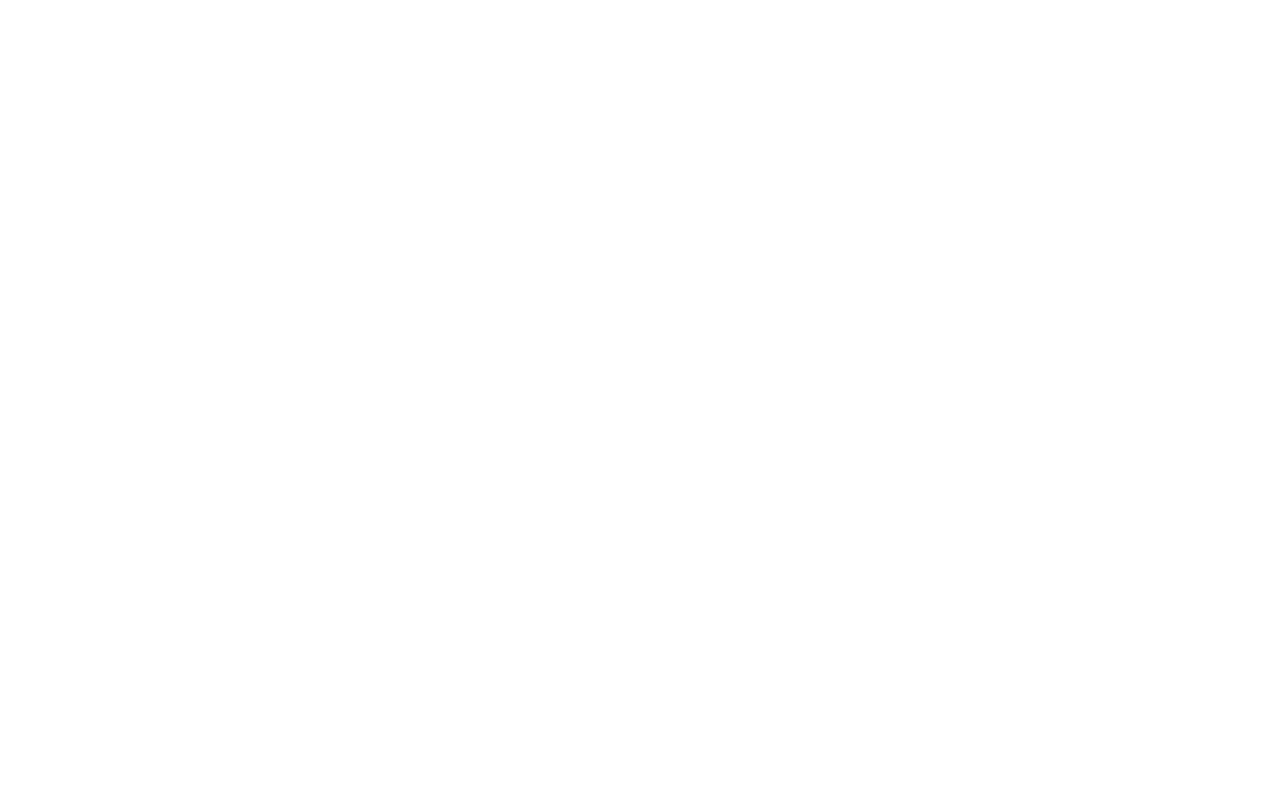
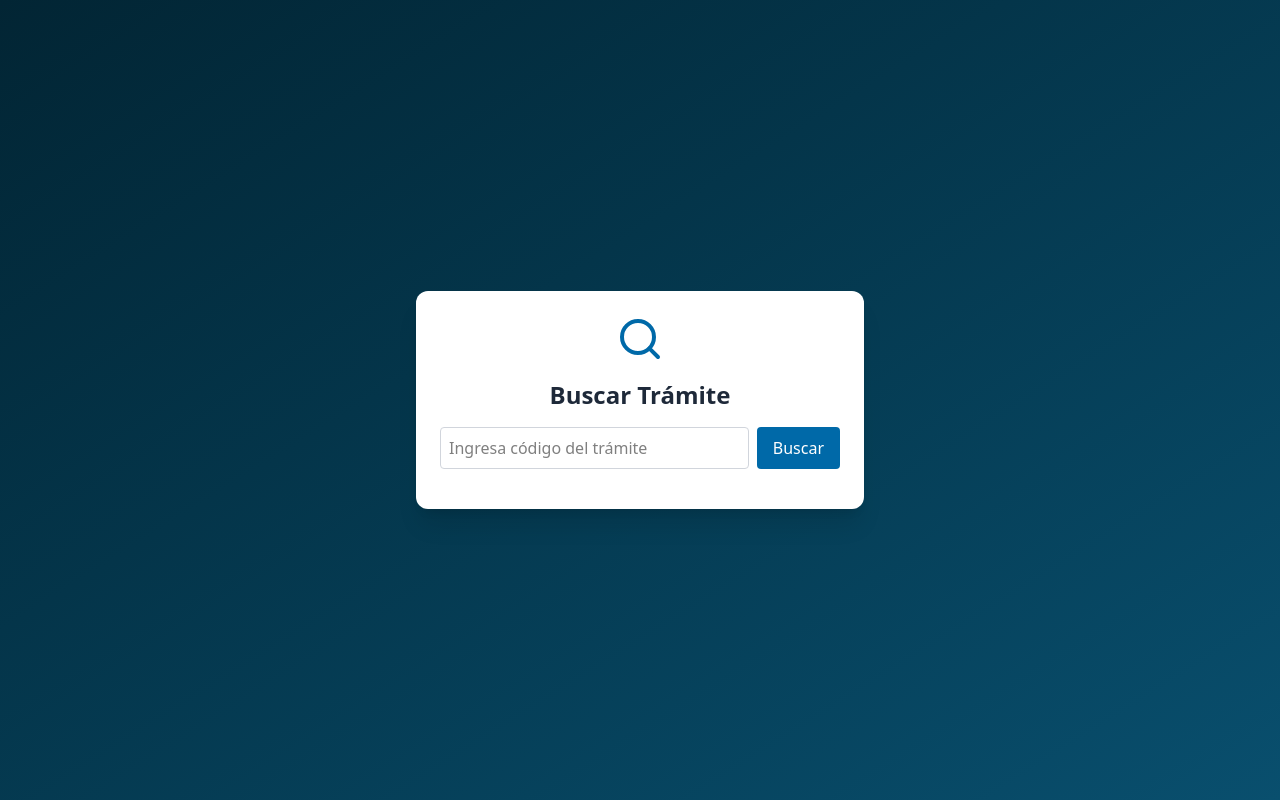
Before and after one commit to ampuero11/mesa_tramites_Frontend, a React (Vite) app: page /search in a window 1280 px wide. Before the commit this address had no page. Built offline with nearby package versions, Linux system fonts and the light colour scheme.

Commit message:
feat: vista para buscar tramite

```diff
--- a/src/components/LandingHeader.tsx
+++ b/src/components/LandingHeader.tsx
@@ -3,10 +3,10 @@
 import { useNavigate } from "react-router-dom";
 
 const LandingHeader: React.FC = () => {
-  const navigate = useNavigate(); // <-- hook para navegación
+  const navigate = useNavigate();
 
   const handleTramite = () => {
-    navigate("/tramite"); // <-- redirige a la ruta de FormularioTramite
+    navigate("/tramite");
   };
 
   return (
--- a/src/pages/Home.tsx
+++ b/src/pages/Home.tsx
@@ -88,7 +88,7 @@
             trámites de forma rápida y segura.
           </p>
           <button
-            onClick={() => navigate("/tramite")}
+            onClick={() => navigate("/search")}
             className="bg-sky-600 hover:bg-sky-700 text-white font-semibold px-6 py-3 rounded-lg shadow-lg transition duration-300"
           >
             Sistema de Mesa de Partes
--- /dev/null
+++ b/src/pages/Search.tsx
@@ -0,0 +1,83 @@
+import React, { useState } from "react";
+import { Search as SearchIcon, FileText, User, Mail, Hash } from "lucide-react";
+import { useTramitePublic } from "../hooks/useTramitePublic";
+import { STATUS_LABELS } from "../constants/states";
+
+const SearchPublic: React.FC = () => {
+  const { data, loading, error, getTramiteByCode } = useTramitePublic();
+  const [codeInput, setCodeInput] = useState("");
+
+  const handleSearch = () => {
+    if (codeInput.trim()) {
+      getTramiteByCode(codeInput.trim());
+    }
+  };
+
+  return (
+    <div
+      className="min-h-screen w-full flex flex-col items-center justify-center
+        bg-gradient-to-br from-[#022534] to-[#094f6e] p-6"
+    >
+      <div className="max-w-md w-full bg-white bg-opacity-90 shadow-xl rounded-xl p-6">
+        <div className="flex justify-center mb-4">
+          <SearchIcon className="w-12 h-12 text-sky-700" />
+        </div>
+        <h2 className="text-2xl font-bold mb-4 text-center text-gray-800">
+          Buscar Trámite
+        </h2>
+        <div className="flex gap-2 mb-4">
+          <input
+            type="text"
+            placeholder="Ingresa código del trámite"
+            className="flex-1 p-2 rounded border border-gray-300 focus:outline-none focus:ring-2 focus:ring-sky-500"
+            value={codeInput}
+            onChange={(e) => setCodeInput(e.target.value)}
+          />
+          <button
+            onClick={handleSearch}
+            className="bg-sky-700 text-white px-4 rounded hover:bg-sky-800 transition"
+          >
+            Buscar
+          </button>
+        </div>
+        {loading && (
+          <div className="space-y-2 animate-pulse">
+            <div className="h-6 bg-gray-300 rounded w-3/4"></div>
+            <div className="h-4 bg-gray-300 rounded w-full"></div>
+            <div className="h-4 bg-gray-300 rounded w-5/6"></div>
+          </div>
+        )}
+        {error && <p className="text-red-500 text-center">{error}</p>}
+        {data && (
+          <div className="mt-4 bg-white rounded-lg shadow-md p-4 border border-gray-200">
+            <div className="flex items-center justify-between mb-2">
+              <span className="text-xl font-bold text-sky-700">
+                {STATUS_LABELS[data.status as keyof typeof STATUS_LABELS] ||
+                  data.status}
+              </span>
+              <Hash className="w-5 h-5 text-gray-500" />
+            </div>
+            <div className="flex items-center gap-2 mb-1">
+              <FileText className="w-4 h-4 text-gray-500" />
+              <span className="font-medium">{data.code}</span>
+            </div>
+            <div className="flex items-center gap-2 mb-1">
+              <Mail className="w-4 h-4 text-gray-500" />
+              <span>{data.email}</span>
+            </div>
+            <div className="flex items-center gap-2 mb-1">
+              <User className="w-4 h-4 text-gray-500" />
+              <span>{data.full_name}</span>
+            </div>
+            <div className="flex items-center gap-2">
+              <FileText className="w-4 h-4 text-gray-500" />
+              <span>{data.concept}</span>
+            </div>
+          </div>
+        )}
+      </div>
+    </div>
+  );
+};
+
+export default SearchPublic;
--- a/src/pages/admin/Actas.tsx
+++ b/src/pages/admin/Actas.tsx
@@ -58,7 +58,7 @@
           {loading ? "Generando..." : "Generar acta"}
         </button>
       </div>
-      <div className="overflow-x-auto bg-white rounded-lg border border-gray-300">
+      <div className="overflow-x-auto overflow-y-auto max-h-[680px] bg-white rounded-lg border border-gray-300">
         <table className="min-w-full divide-y divide-gray-200 text-sm">
           <thead className="bg-gray-50">
             <tr>
--- a/src/routes/AdminRoutes.tsx
+++ b/src/routes/AdminRoutes.tsx
@@ -6,11 +6,19 @@
 import TramiteDetail from "../pages/admin/TramiteDetail";
 import Actas from "../pages/admin/Actas";
 import TramiteSearch from "../pages/admin/TramiteSearch";
+import PrivateRoute from "./PrivateRoute";
 
 const AdminRoutes: React.FC = () => (
   <Routes>
     <Route path="/admin" element={<Login />} />
-    <Route element={<AdminLayout />}>
+
+    <Route
+      element={
+        <PrivateRoute>
+          <AdminLayout />
+        </PrivateRoute>
+      }
+    >
       <Route path="/admin/dashboard" element={<Dashboard />} />
       <Route path="/admin/tramites" element={<TramitesList />} />
       <Route path="/admin/tramites/:id" element={<TramiteDetail />} />
--- /dev/null
+++ b/src/routes/PrivateRoute.tsx
@@ -0,0 +1,19 @@
+import React, { type JSX } from "react";
+import { Navigate } from "react-router-dom";
+import { useSelector } from "react-redux";
+import type { RootState } from "../redux/store";
+
+interface PrivateRouteProps {
+  children: JSX.Element;
+}
+
+const PrivateRoute: React.FC<PrivateRouteProps> = ({ children }) => {
+  const access = useSelector((state: RootState) => state.auth.access);
+
+  if (!access) {
+    return <Navigate to="/admin" replace />;
+  }
+  return children;
+};
+
+export default PrivateRoute;
--- a/src/routes/PublicRoutes.tsx
+++ b/src/routes/PublicRoutes.tsx
@@ -2,10 +2,12 @@
 import LandingLayout from "../layouts/LandingLayout";
 import Home from "../pages/Home";
 import FormularioTramite from "../pages/FormularioTramite";
+import SearchPublic from "../pages/Search";
 
 const PublicRoutes: React.FC = () => (
   <Routes>
     <Route path="/tramite" element={<FormularioTramite />} />
+    <Route path="/search" element={<SearchPublic />} />
     <Route element={<LandingLayout />}>
       <Route path="/" element={<Home />} />
     </Route>
```
